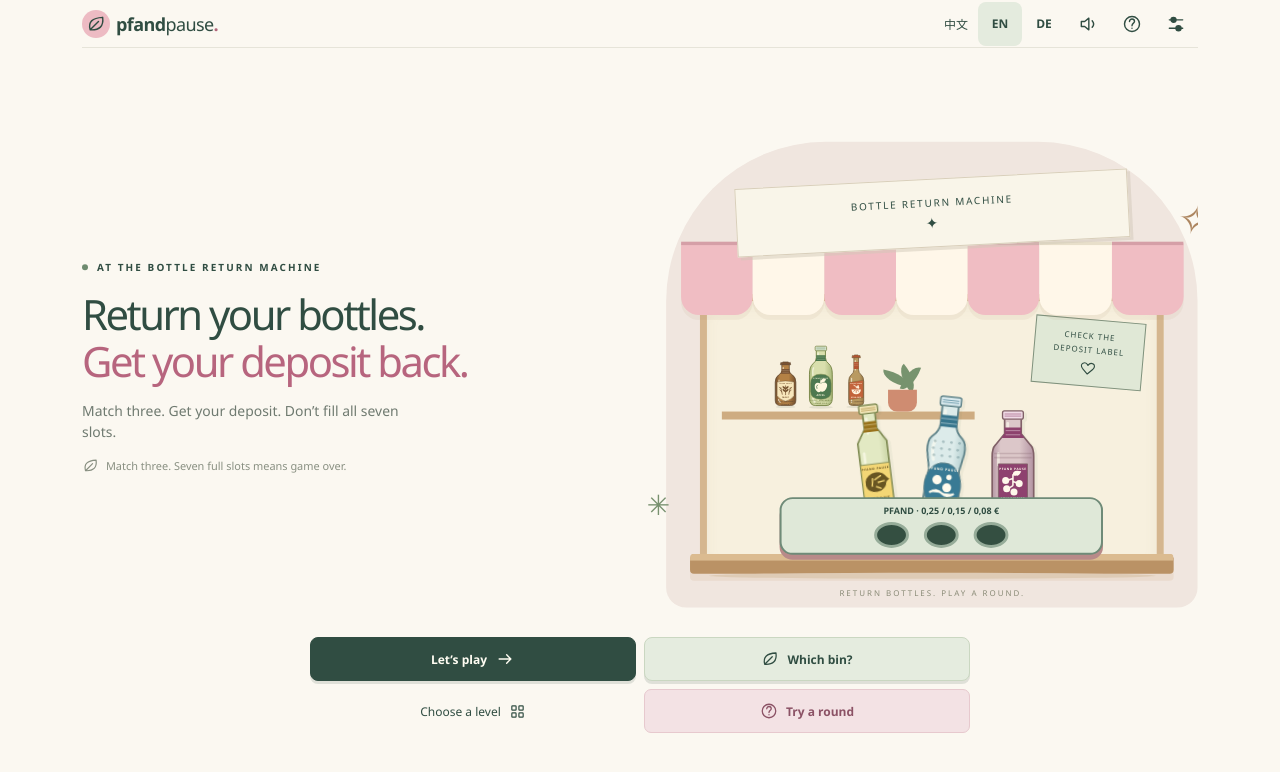
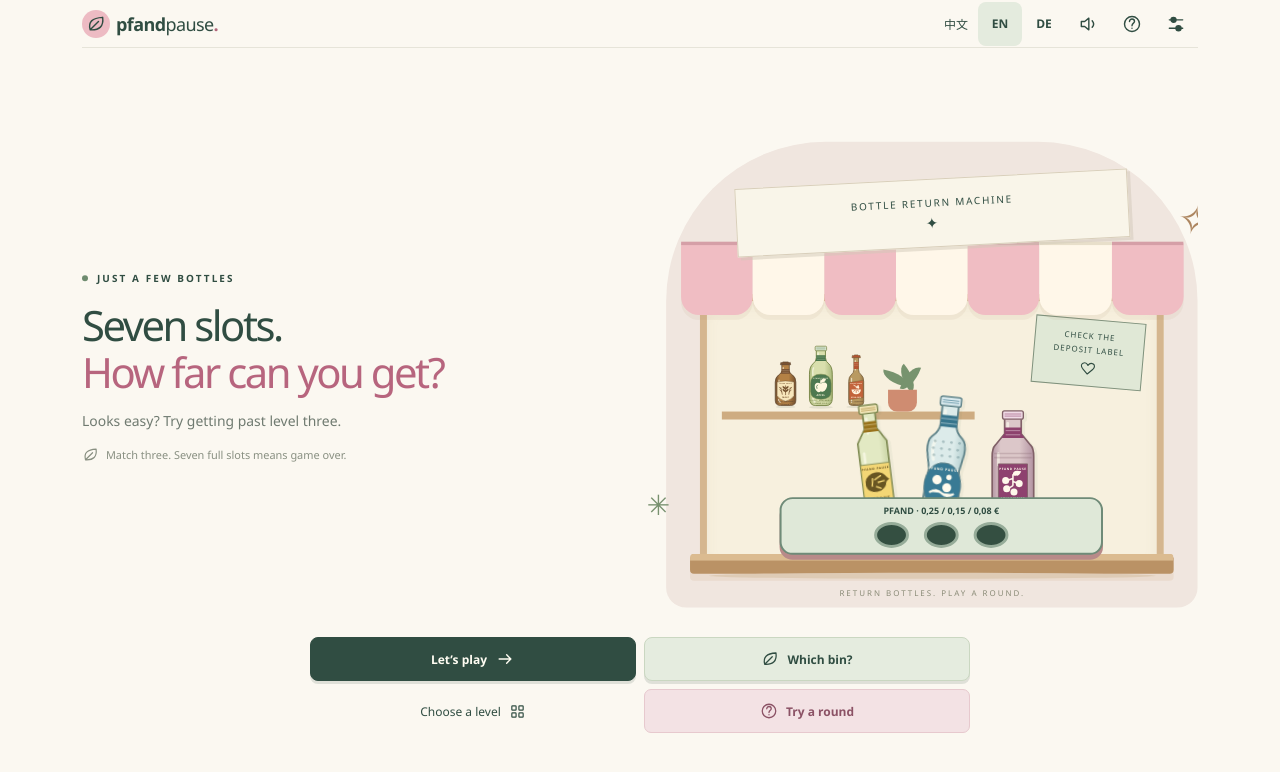
Before and after one commit to Logic-syd/PfandPause, a React (Vite) app: page / in a window 1280 px wide. Shown: the top 772 px of the page. Built offline with nearby package versions, Linux system fonts and the light colour scheme.

Commit message:
Give the homepage a short playful challenge tone

```diff
--- a/src/i18n.ts
+++ b/src/i18n.ts
@@ -36,10 +36,10 @@ const en = {
   brand: "Pfand Pause",
   metaDescription:
     "Return deposit bottles and learn glass recycling in Germany. A relaxed game in Chinese, English and German.",
-  shop: "AT THE BOTTLE RETURN MACHINE",
-  tagline: "Return your bottles.\nGet your deposit back.",
+  shop: "JUST A FEW BOTTLES",
+  tagline: "Seven slots.\nHow far can you get?",
   intro:
-    "Match three. Get your deposit. Don’t fill all seven slots.",
+    "Looks easy? Try getting past level three.",
   play: "Let’s play",
   continue: "Keep playing",
   chooseLevel: "Choose a level",
@@ -206,10 +206,10 @@ const de: typeof en = {
   brand: "Pfand Pause",
   metaDescription:
     "Pfandflaschen zurückgeben und Altglas richtig trennen. Ein entspanntes Spiel auf Chinesisch, Englisch und Deutsch.",
-  shop: "AM PFANDAUTOMATEN",
-  tagline: "Flaschen zurück.\nPfand zurück.",
+  shop: "NUR EIN PAAR FLASCHEN",
+  tagline: "Sieben Plätze.\nWie weit kommst du?",
   intro:
-    "Drei gleiche sammeln, Pfand kassieren. Lass die sieben Plätze nicht volllaufen.",
+    "Sieht einfach aus? Schaff erst mal Level drei.",
   play: "Los geht’s",
   continue: "Weiterspielen",
   chooseLevel: "Level wählen",
@@ -376,9 +376,9 @@ const zh: typeof en = {
   brand: "Pfand Pause",
   metaDescription:
     "去退瓶机退瓶子，学会德国押金瓶与玻璃回收分类。支持中文、英语和德语。",
-  shop: "来到超市退瓶机",
-  tagline: "瓶子退回去，\n押金拿回来。",
-  intro: "凑三瓶，拿押金。别把七格塞满。",
+  shop: "退个瓶而已",
+  tagline: "就七个格，\n你能退几瓶？",
+  intro: "看着挺简单？先过第三关再说。",
   play: "开一局",
   continue: "接着玩",
   chooseLevel: "选择关卡",
```
